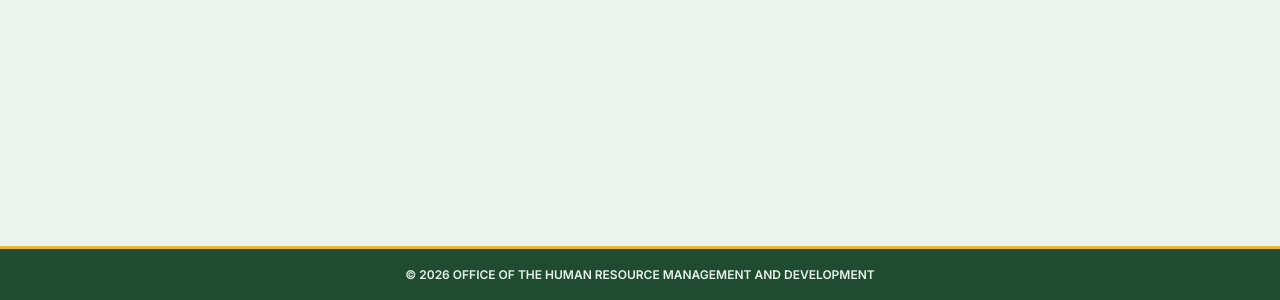
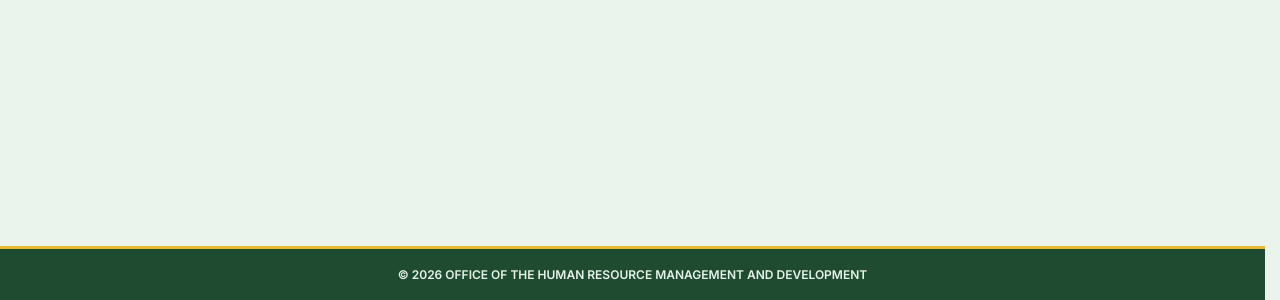
Before and after one commit to hrishr/testsite, a plain HTML site: page index.html in a window 1280 px wide. Shown: the part 500-800 px from the top of the page. Drawn offline with nearby package versions, Linux system fonts and the light colour scheme; no server answers.

Commit message:
Update style.css

```diff
--- a/style.css
+++ b/style.css
@@ -91,3 +91,6 @@ nav.sn a.on{background:rgba(255,255,255,.4);color:#0b3a1b;box-shadow:inset 0 2px
 .dk .pill{transition:transform .3s,box-shadow .3s;box-shadow:-5px -5px 12px rgba(255,255,255,.18),6px 6px 12px rgba(0,0,0,.32)}
 .dk .pill:hover:not(:disabled):not(.on){transform:translateY(-6px);box-shadow:-12px -12px 24px rgba(255,255,255,.22),12px 12px 24px rgba(0,0,0,.4)}
 .dk .pill.on{box-shadow:inset 3px 3px 7px rgba(150,110,0,.35),inset -3px -3px 7px rgba(255,255,255,.6)}
+
+/* keep the page from shifting sideways when the scrollbar appears or disappears */
+html{overflow-y:scroll;scrollbar-gutter:stable}
```
